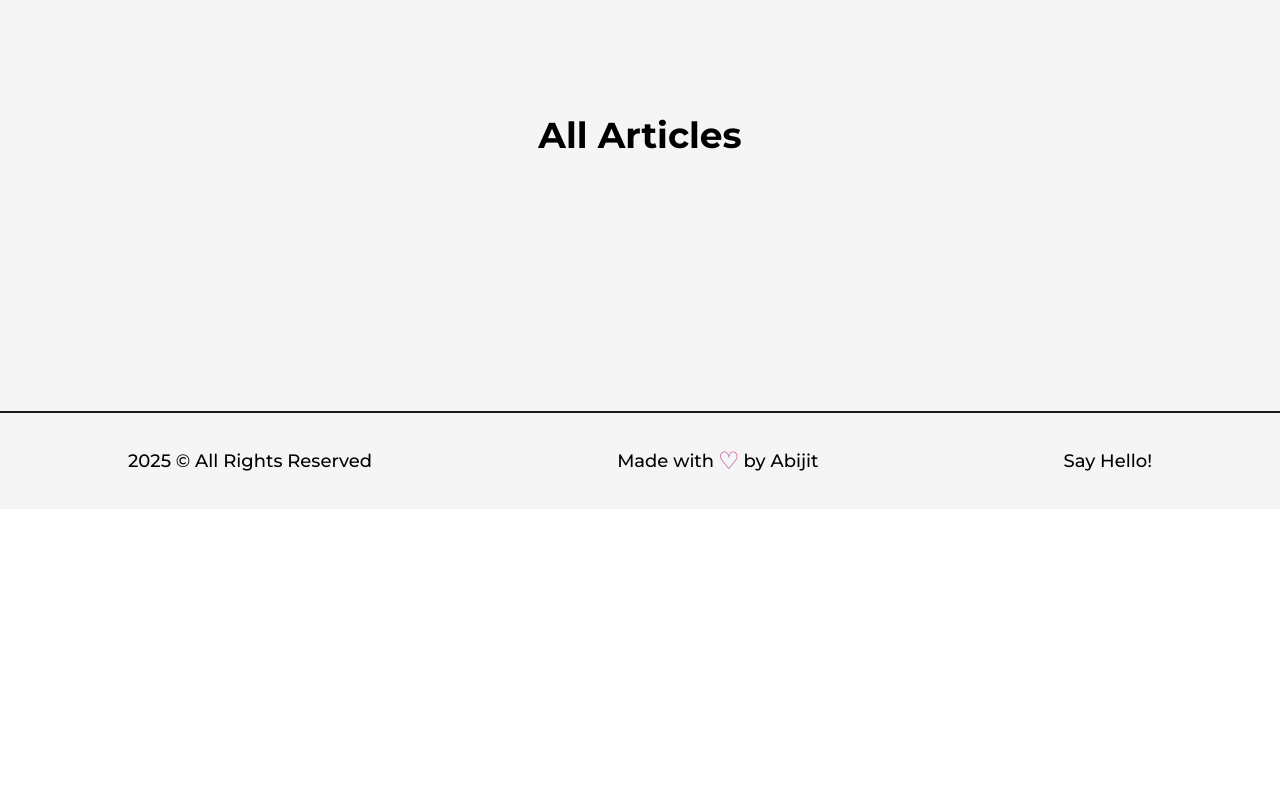
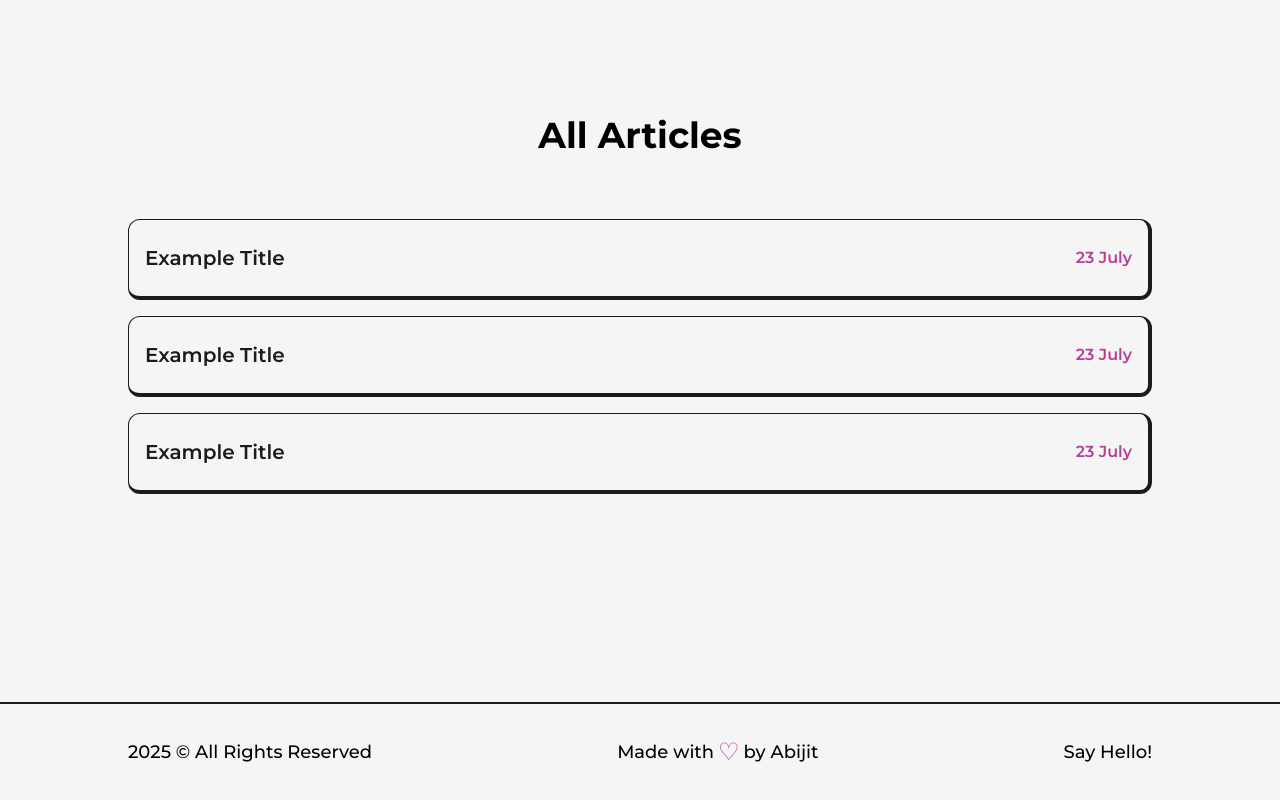
Before and after one commit to abhijit69-ui/portfolio, a Next.js app: page /articles in a window 1280 px wide. Shown: the part 837-1637 px from the top of the page. Before the commit the page ends 1346 px from the top, so only its background shows below. Built offline with nearby package versions, Linux system fonts and the light colour scheme.

Commit message:
Article Page with Dummy Data

```diff
--- a/src/pages/articles.tsx
+++ b/src/pages/articles.tsx
@@ -5,17 +5,27 @@
 import Link from 'next/link';
 import imgPlaceholder from '../../public/images/projects/noImage.jpg';
 import exampleImg from '../../public/images/articles/What is Redux with easy explanation.png';
-import { motion } from 'framer-motion';
+import { motion, useMotionValue } from 'framer-motion';
+import { useRef } from 'react';
 
 const FramerImage = motion(Image);
+
+interface HoverProp {
+  title: string;
+  img: string | StaticImageData;
+  link: string;
+}
 
 interface Props {
   img: string | StaticImageData;
   title: string;
   date: string;
-  summary: string;
+  summary?: string;
   link: string;
 }
+// fetch('https://dev.to/api/articles')
+//   .then((res) => res.json())
+//   .then((data) => console.log(data));
 
 const FeaturedArticles = ({ img, title, date, summary, link }: Props) => {
   return (
@@ -42,6 +52,66 @@
       <p className='text-sm mb-2'>{summary}</p>
       <span className='text-primary font-semibold'>{date}</span>
     </li>
+  );
+};
+
+const Article = ({ img, title, date, link }: Props) => {
+  return (
+    <motion.li
+      initial={{ y: 200 }}
+      whileInView={{ y: 0, transition: { duration: 0.5, ease: 'easeInOut' } }}
+      viewport={{ once: true }}
+      className='relative w-full p-4 py-6 my-4 rounded-xl flex items-center justify-between bg-light text-dark first:mt-0
+    border border-solid border-dark border-r-4 border-b-4
+    '
+    >
+      <HoverImage title={title} img={img} link={link} />
+      <span className='text-primary font-semibold pl-4'>{date}</span>
+    </motion.li>
+  );
+};
+
+const HoverImage = ({ title, img, link }: HoverProp) => {
+  const x = useMotionValue(0);
+  const y = useMotionValue(0);
+
+  const handleMouse = (event: React.MouseEvent) => {
+    if (imgRef.current) {
+      imgRef.current.style.display = 'inline-block';
+    }
+    x.set(event.pageX);
+    y.set(-10);
+  };
+  const handleMouseLeave = () => {
+    if (imgRef.current) {
+      imgRef.current.style.display = 'none';
+    }
+    x.set(0);
+    y.set(0);
+  };
+
+  const imgRef = useRef<HTMLImageElement>(null);
+
+  return (
+    <Link
+      href={link}
+      target='_blank'
+      onMouseMove={handleMouse}
+      onMouseLeave={handleMouseLeave}
+    >
+      <h2 className='capitalize text-xl font-semibold hover:underline'>
+        {title}
+      </h2>
+      <FramerImage
+        style={{ x: x, y: y }}
+        initial={{ opacity: 0 }}
+        whileInView={{ opacity: 1, transition: { duration: 0.2 } }}
+        ref={imgRef}
+        src={img}
+        alt={title}
+        className='z-10 w-96 h-auto hidden absolute rounded-lg'
+      />
+    </Link>
   );
 };
 
@@ -77,6 +147,26 @@
           <h2 className='font-bold text-4xl w-full text-center my-16 mt-32'>
             All Articles
           </h2>
+          <ul>
+            <Article
+              title='Example title'
+              img={exampleImg}
+              date='23 July'
+              link='/'
+            />
+            <Article
+              title='Example title'
+              img={exampleImg}
+              date='23 July'
+              link='/'
+            />
+            <Article
+              title='Example title'
+              img={exampleImg}
+              date='23 July'
+              link='/'
+            />
+          </ul>
         </Layout>
       </main>
     </>
```
